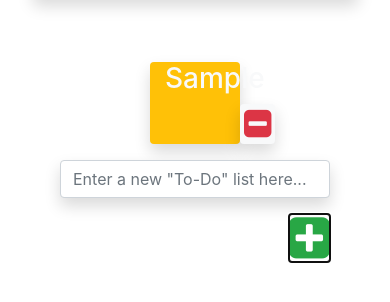
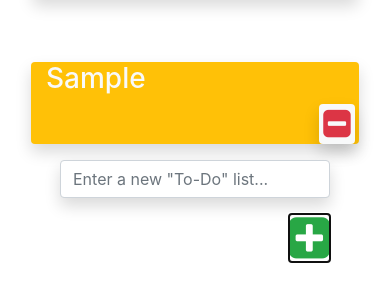
Before and after one commit to DennisMWarner/todo-list-week3-checkpoint, a plain HTML site: page index.html in a window 390 px wide. Both pictures are taken after typing "Sample" into the empty fields and a click on the button 309 px from the left and 278 px from the top of the page. Shown: the part 154-456 px from the top of the page. Drawn offline with nearby package versions, Linux system fonts and the light colour scheme.

Commit message:
changes made to improve mobile

```diff
--- a/app/Models/List.js
+++ b/app/Models/List.js
@@ -11,7 +11,7 @@ export default class List {
   get Template() {
     return /*html*/ `
 
-    <div class="col-3 bg-warning rounded text-light text-left m-3 shadow" id="${this.id}"><h3>${this.listTitle}</h3>
+    <div class="col-md-3 bg-warning rounded text-light text-left m-3 shadow" id="${this.id}"><h3>${this.listTitle}</h3>
       <div class="row ">
         <div class="col-1 offset-10 text-right">
           <button type="button"class="borderless-button offset-button">
--- a/index.html
+++ b/index.html
@@ -52,7 +52,7 @@
                 maxlength="20"
                 name="listName"
                 class="form-control rounded shadow"
-                placeholder='Enter a new "To-Do" list here...'
+                placeholder='Enter a new "To-Do" list...'
               />
             </div>
             <button type="submit" class="borderless-button">
```
